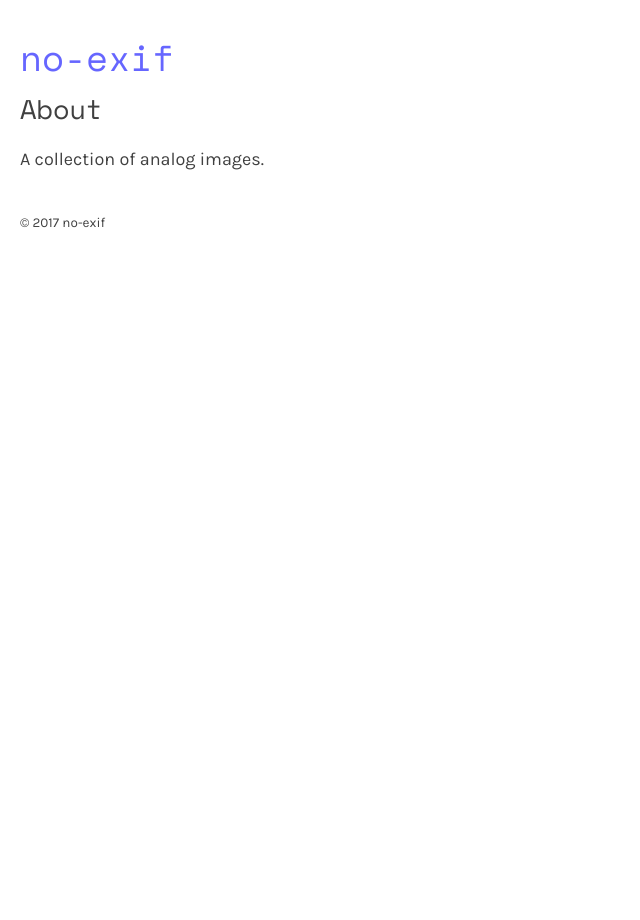
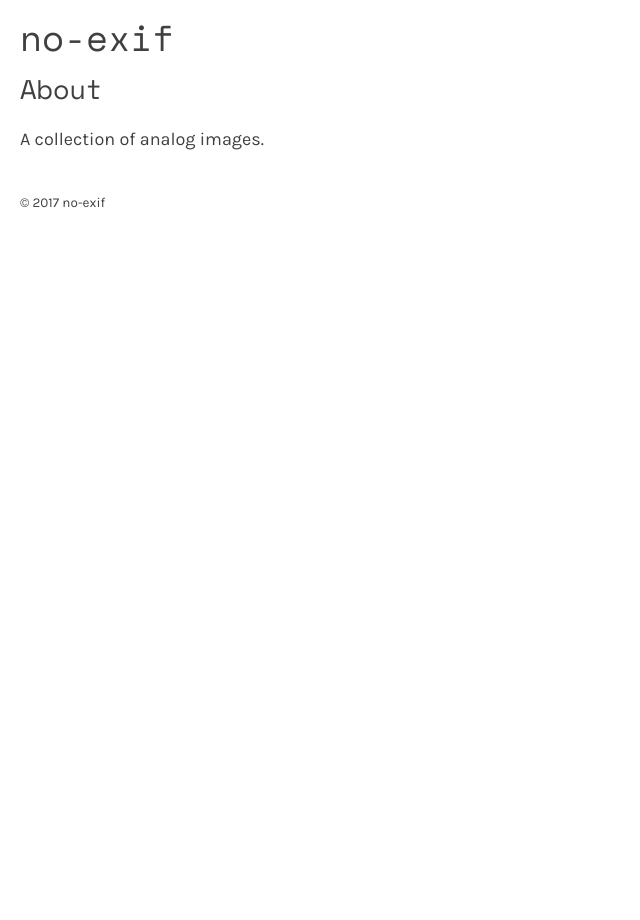
Before and after one commit to curlybracketshq/no-exif.curlybrackets.it, a Jekyll site: the page built from about.markdown, in a window 1280 px wide. Shown: the whole page, without its empty margins (0-640 px from the left). Built offline with Jekyll 4.4.1, drawn with Linux system fonts in a browser that asks for light colours.

Commit message:
Remove color and fix margins

```diff
--- a/stylesheets/style.css
+++ b/stylesheets/style.css
@@ -8,10 +8,6 @@ body {
   font-family: 'Karla', sans-serif;
   color: #404040;
   font-size: 18px;
-}
-
-h1 {
-  color: rgba(0, 0, 255, 0.6);
 }
 
 h1, h2 {
@@ -48,7 +44,7 @@ a,
 a:hover,
 a:active,
 a:visited {
-  color: rgba(0, 0, 255, 0.6);
+  color: #404040;
   text-decoration: none;
 }
 
@@ -176,7 +172,7 @@ footer {
 }
 
 #container {
-  padding: 20px;
+  margin: 20px;
 }
 
 #container.fixed_width {
@@ -185,8 +181,8 @@ footer {
 
 @media screen and (max-width:825px) {
   #container {
-    margin: 0 auto;
+    margin: 20px auto;
     width: auto;
-    max-width: 100%;
+    max-width: 90%;
   }
 }
```
